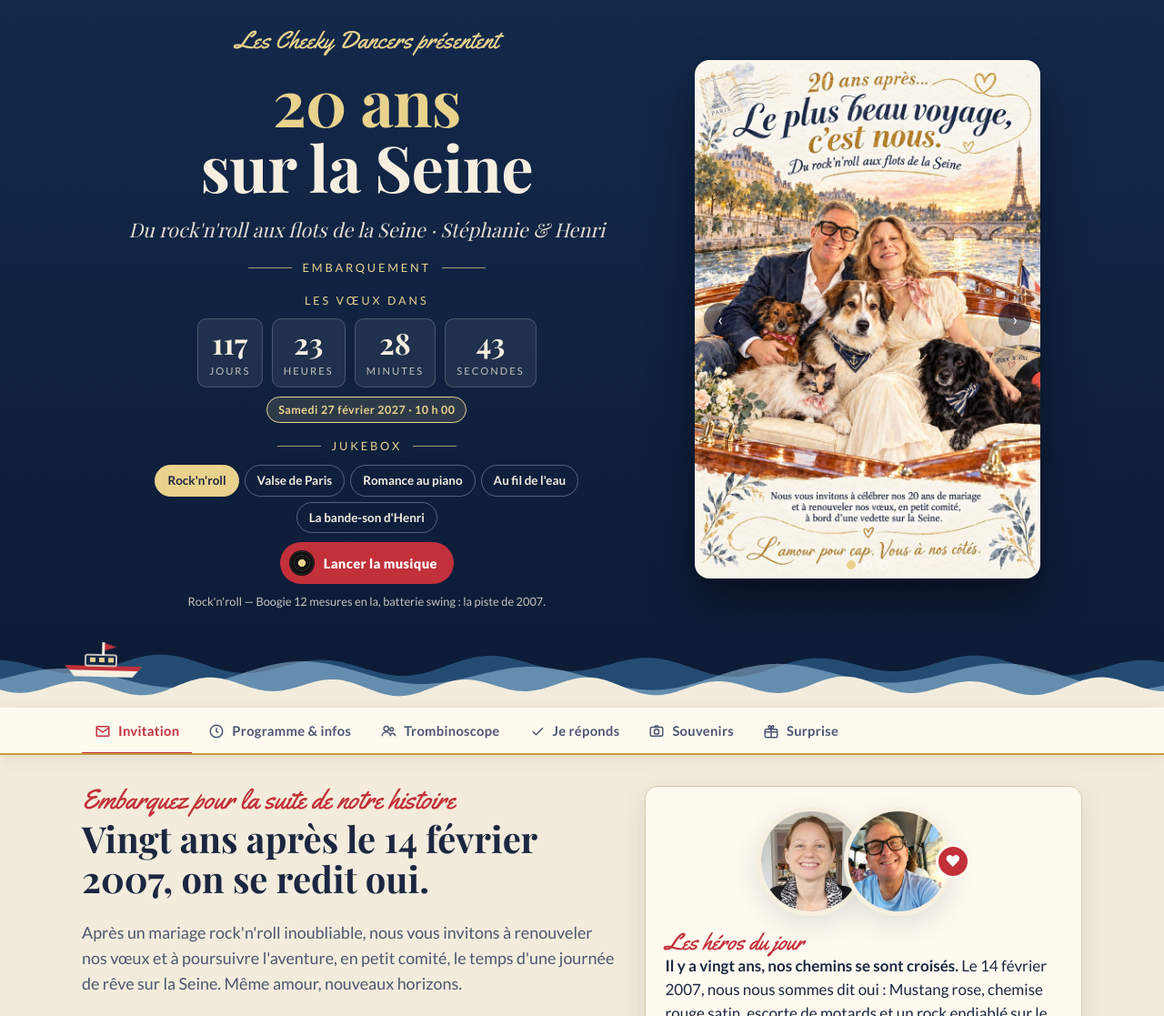
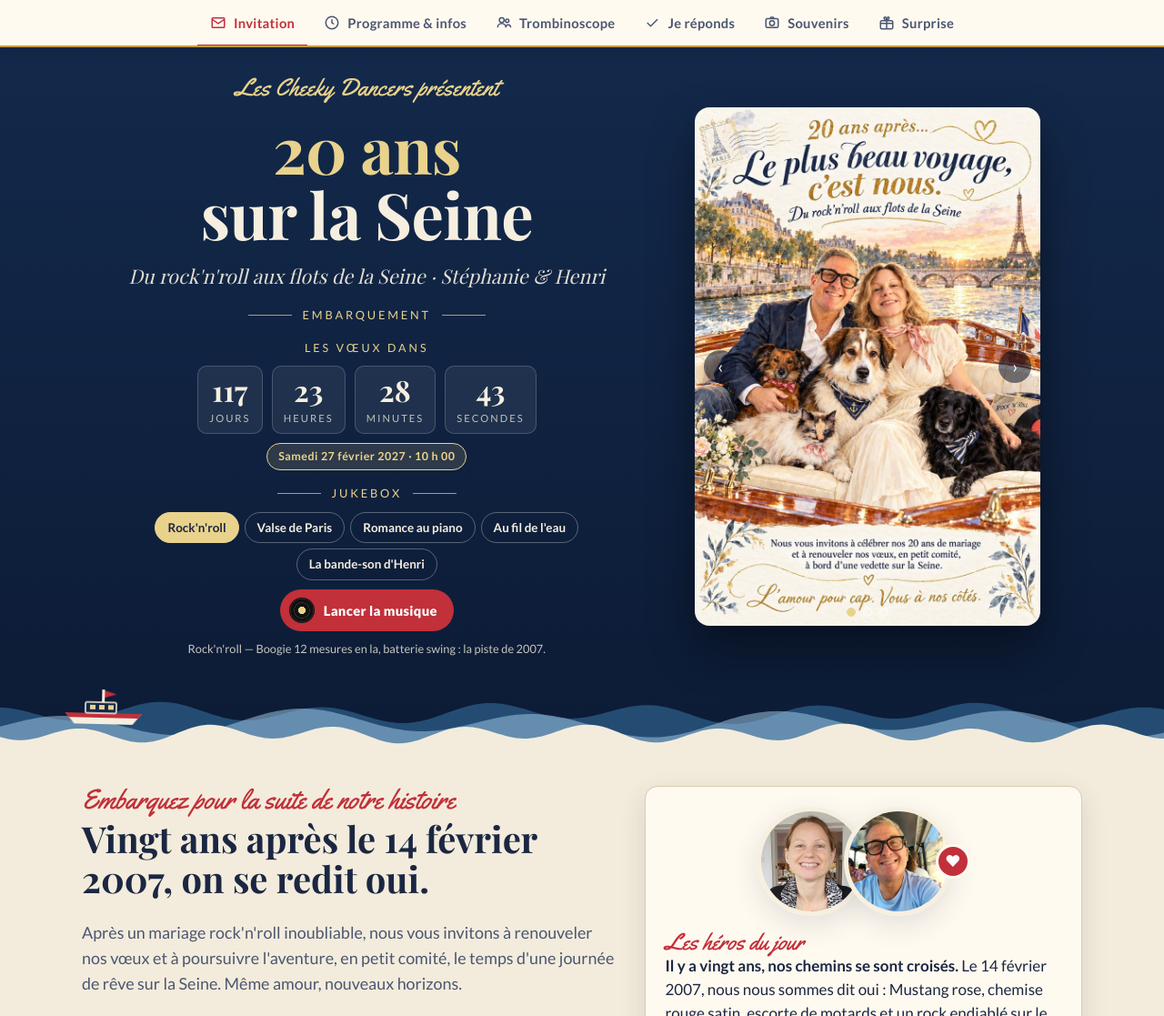
Before and after one commit to perezhenricontact-a11y/20ANSSEINE, a plain HTML site: page index.html in a window 1280 px wide. Shown: the top 1117 px of the page at 91% size. Drawn offline with nearby package versions, Linux system fonts and the light colour scheme; a web font is replaced by a local one.

Commit message:
Barre d'onglets en tête de page
Co-Authored-By: Claude Fable 5.1 <noreply@anthropic.com>
Claude-Session: https://claude.ai/code/session_01FokGjUA3ySnCn3wGHnCZBx

```diff
--- a/index.html
+++ b/index.html
@@ -54,7 +54,7 @@ img{max-width:100%}
 *{box-sizing:border-box}
 html{scroll-behavior:smooth}
 body{margin:0;background:var(--bg);color:var(--ink);font-family:var(--f-body);font-size:17px;line-height:1.55}
-body::before{content:"";position:fixed;inset:0 0 auto;height:env(safe-area-inset-top,0px);z-index:10;background:var(--band)}
+body::before{content:"";position:fixed;inset:0 0 auto;height:env(safe-area-inset-top,0px);z-index:10;background:var(--paper)}
 img{max-width:100%;display:block}
 a{color:var(--seine)}
 h1,h2,h3{text-wrap:balance;margin:0}
@@ -120,7 +120,8 @@ button{font:inherit;cursor:pointer}
 @keyframes bob{0%,100%{transform:translateY(0) rotate(-1.5deg)}50%{transform:translateY(-4px) rotate(1.5deg)}}
 
 /* ---------- onglets ---------- */
-.tabs{position:sticky;top:env(safe-area-inset-top,0px);z-index:9;background:var(--paper);border-bottom:2px solid var(--or);box-shadow:0 4px 18px rgba(0,0,0,.08)}
+.tabs{position:sticky;top:env(safe-area-inset-top,0px);z-index:9;background:var(--paper);border-bottom:2px solid var(--or);box-shadow:0 4px 18px rgba(0,0,0,.12)}
+.tabs .wrap{justify-content:center}
 .tabs .wrap{display:flex;gap:4px;overflow-x:auto;scrollbar-width:none;-webkit-overflow-scrolling:touch}
 .tabs .wrap::-webkit-scrollbar{display:none}
 .tab{flex:none;border:0;background:transparent;color:var(--ink-2);padding:14px 14px 12px;font-weight:700;font-size:.92rem;letter-spacing:.02em;border-bottom:3px solid transparent;margin-bottom:-2px;white-space:nowrap;display:inline-flex;gap:8px;align-items:center}
@@ -337,6 +338,17 @@ footer small{opacity:.7}
 </style>
 </head>
 <body>
+<nav class="tabs gutter" aria-label="Rubriques">
+  <div class="wrap" role="tablist" id="tablist">
+    <button class="tab" role="tab" data-tab="invitation" aria-selected="true"><svg viewBox="0 0 24 24" fill="none" stroke="currentColor" stroke-width="2"><path d="M3 7l9 6 9-6M4 5h16a1 1 0 011 1v12a1 1 0 01-1 1H4a1 1 0 01-1-1V6a1 1 0 011-1z"/></svg>Invitation</button>
+    <button class="tab" role="tab" data-tab="programme" aria-selected="false"><svg viewBox="0 0 24 24" fill="none" stroke="currentColor" stroke-width="2"><circle cx="12" cy="12" r="9"/><path d="M12 7v5l3 2"/></svg>Programme &amp; infos</button>
+    <button class="tab" role="tab" data-tab="equipage" aria-selected="false"><svg viewBox="0 0 24 24" fill="none" stroke="currentColor" stroke-width="2"><circle cx="9" cy="8" r="3.5"/><circle cx="17" cy="9" r="2.5"/><path d="M3 19c0-3.3 2.7-6 6-6s6 2.7 6 6M15 19c0-2.2 1.3-4 3.5-4S22 16.8 22 19"/></svg>Trombinoscope</button>
+    <button class="tab" role="tab" data-tab="reponse" aria-selected="false"><svg viewBox="0 0 24 24" fill="none" stroke="currentColor" stroke-width="2"><path d="M5 12l5 5L20 7"/></svg>Je réponds</button>
+    <button class="tab" role="tab" data-tab="souvenirs" aria-selected="false"><svg viewBox="0 0 24 24" fill="none" stroke="currentColor" stroke-width="2"><rect x="3" y="6" width="18" height="13" rx="2"/><circle cx="12" cy="12.5" r="3.5"/><path d="M9 6l1.5-2h3L15 6"/></svg>Souvenirs</button>
+    <button class="tab" role="tab" data-tab="surprise" aria-selected="false"><svg viewBox="0 0 24 24" fill="none" stroke="currentColor" stroke-width="2"><rect x="3" y="9" width="18" height="12" rx="2"/><path d="M12 9v12M3 13h18M12 9c-3-1-5-4-3-5s3 2 3 5c0-3 1-6 3-5s-1 4-3 5"/></svg>Surprise</button>
+  </div>
+</nav>
+
 <header class="masthead">
   <div class="wrap gutter hero">
     <div class="hero-text">
@@ -382,17 +394,6 @@ footer small{opacity:.7}
     </svg>
   </div>
 </header>
-
-<nav class="tabs gutter" aria-label="Rubriques">
-  <div class="wrap" role="tablist" id="tablist">
-    <button class="tab" role="tab" data-tab="invitation" aria-selected="true"><svg viewBox="0 0 24 24" fill="none" stroke="currentColor" stroke-width="2"><path d="M3 7l9 6 9-6M4 5h16a1 1 0 011 1v12a1 1 0 01-1 1H4a1 1 0 01-1-1V6a1 1 0 011-1z"/></svg>Invitation</button>
-    <button class="tab" role="tab" data-tab="programme" aria-selected="false"><svg viewBox="0 0 24 24" fill="none" stroke="currentColor" stroke-width="2"><circle cx="12" cy="12" r="9"/><path d="M12 7v5l3 2"/></svg>Programme &amp; infos</button>
-    <button class="tab" role="tab" data-tab="equipage" aria-selected="false"><svg viewBox="0 0 24 24" fill="none" stroke="currentColor" stroke-width="2"><circle cx="9" cy="8" r="3.5"/><circle cx="17" cy="9" r="2.5"/><path d="M3 19c0-3.3 2.7-6 6-6s6 2.7 6 6M15 19c0-2.2 1.3-4 3.5-4S22 16.8 22 19"/></svg>Trombinoscope</button>
-    <button class="tab" role="tab" data-tab="reponse" aria-selected="false"><svg viewBox="0 0 24 24" fill="none" stroke="currentColor" stroke-width="2"><path d="M5 12l5 5L20 7"/></svg>Je réponds</button>
-    <button class="tab" role="tab" data-tab="souvenirs" aria-selected="false"><svg viewBox="0 0 24 24" fill="none" stroke="currentColor" stroke-width="2"><rect x="3" y="6" width="18" height="13" rx="2"/><circle cx="12" cy="12.5" r="3.5"/><path d="M9 6l1.5-2h3L15 6"/></svg>Souvenirs</button>
-    <button class="tab" role="tab" data-tab="surprise" aria-selected="false"><svg viewBox="0 0 24 24" fill="none" stroke="currentColor" stroke-width="2"><rect x="3" y="9" width="18" height="12" rx="2"/><path d="M12 9v12M3 13h18M12 9c-3-1-5-4-3-5s3 2 3 5c0-3 1-6 3-5s-1 4-3 5"/></svg>Surprise</button>
-  </div>
-</nav>
 
 <main class="gutter">
   <div class="wrap">
@@ -762,7 +763,7 @@ function showTab(name, push, scrollTab) {
   if (push && location.hash !== '#' + name) { try { history.replaceState(null, '', '#' + name); } catch (e) { location.hash = name; } }
   if (scrollTab) { const sel = document.querySelector('.tab[aria-selected="true"]'); if (sel && sel.scrollIntoView) sel.scrollIntoView({ block: 'nearest', inline: 'center' }); }
 }
-function goTab(name) { showTab(name, true, true); window.scrollTo({ top: $('.tabs').offsetTop - 2, behavior: reduceMotion ? 'auto' : 'smooth' }); }
+function goTab(name) { showTab(name, true, true); const top = name === 'invitation' ? 0 : $('main').offsetTop - $('.tabs').offsetHeight - 8; window.scrollTo({ top: Math.max(0, top), behavior: reduceMotion ? 'auto' : 'smooth' }); }
 document.querySelectorAll('.tab').forEach(b => b.addEventListener('click', () => goTab(b.dataset.tab)));
 window.addEventListener('hashchange', () => showTab(location.hash.slice(1), false, true));
 document.addEventListener('click', e => {
```
